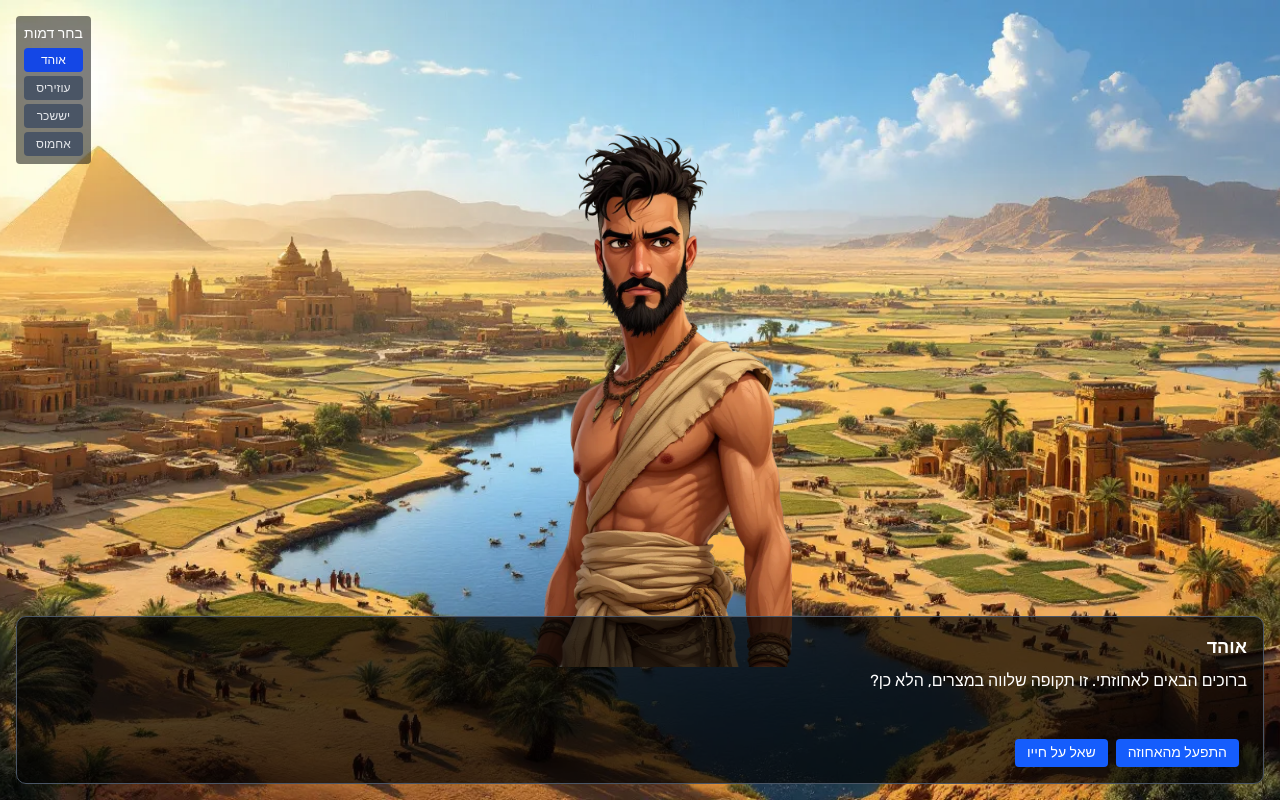
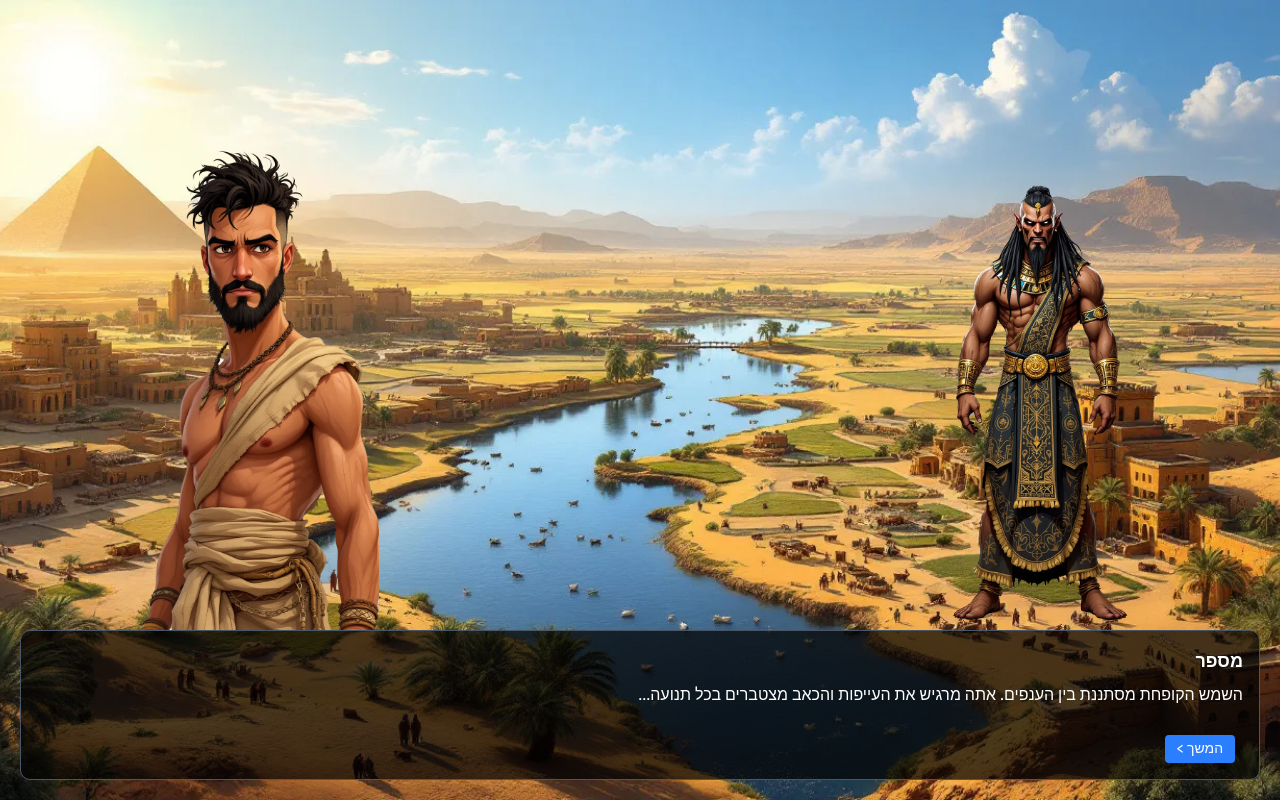
Before and after one commit to aviosipov/exodus-game, a Next.js app: page / in a window 1280 px wide. Built offline with nearby package versions, Linux system fonts and the light colour scheme.

Commit message:
feat: implement interactive scene progression and dialogue choices

```diff
--- a/src/app/page.tsx
+++ b/src/app/page.tsx
@@ -1,150 +1,228 @@
-"use client"; // Add this directive to make it a client component
+"use client"; // Required for useState and useEffect
 
-import React, { useState } from "react";
+import React, { useState, useEffect } from "react";
 
-// Define character data
-const characters = [
-  { name: "אוהד", imagePath: "/images/ohad_avatar_nobg.png" }, // Ohad
-  { name: "עוזיריס", imagePath: "/images/oziris_avatar_nobg.png" }, // Oziris (using a plausible Hebrew spelling)
-  { name: "יששכר", imagePath: "/images/yishachar_avatar_nobg.png" }, // Yishachar
-  { name: "אחמוס", imagePath: "/images/ahmos_avatar_nobg.png" }, // Ahmos (using a plausible Hebrew spelling)
+// --- Game Data ---
+const scene = [
+    {
+        id: 'start',
+        speaker: "מספר", // Narrator
+        text: "השמש הקופחת מסתננת בין הענפים. אתה מרגיש את העייפות והכאב מצטברים בכל תנועה...", // "The scorching sun filters through the branches. You feel the fatigue and pain accumulating with every movement..."
+        character_left_img: "/images/ohad_avatar_nobg.png", // Use existing Ohad image
+        character_right_img: "/images/oziris_avatar_nobg.png", // Use existing Osiris image
+        background_img: "/images/ancient_egypt_prosperity_bg.webp" // Use existing background
+    },
+    {
+        speaker: "עוזיריס", // Osiris
+        text: "אוהד, הבא לי כוס מים – אני צמא.", // "Ohad, bring me a cup of water – I am thirsty."
+        character_right_img: "/images/oziris_avatar_nobg.png", // Use existing Osiris image
+        character_left_img: "/images/ohad_avatar_nobg.png", // Use existing Ohad image
+        background_img: "/images/ancient_egypt_prosperity_bg.webp" // Use existing background
+    },
+    {
+        speaker: "אוהד (מחשבות)", // Ohad (Internal)
+        text: "למה אני זוכה לקבל רק את הפקודות הללו? פעם הייתי נערץ, והיום... האם אין בי את הכוח לשנות דבר?", // "Why do I only get these commands? I was once admired, and today... Do I not have the strength to change anything?"
+        character_left_img: "/images/ohad_avatar_nobg.png", // Use existing Ohad image
+        character_right_img: "/images/oziris_avatar_nobg.png", // Use existing Osiris image
+        background_img: "/images/ancient_egypt_prosperity_bg.webp" // Use existing background
+    },
+    {
+        speaker: "מספר", // Narrator
+        text: "כיצד תגיב?", // "How do you respond?"
+        character_left_img: "/images/ohad_avatar_nobg.png", // Use existing Ohad image
+        character_right_img: "/images/oziris_avatar_nobg.png", // Use existing Osiris image
+        background_img: "/images/ancient_egypt_prosperity_bg.webp", // Use existing background
+        choices: [
+            { text: "התנגד קלות: \"אבל אדוני, גם אני צמא...\"", outcome: 'resist' }, // "Resist slightly: \"But sir, I am also thirsty...\""
+            { text: "הגב בשתיקה.", outcome: 'silent' }, // "React silently."
+            { text: "הגב באירוניה: \"נראה שהמים היום כבדים מדי בשבילך, אדוני...\"", outcome: 'irony' } // "React with irony: \"It seems the water today is too heavy for you, sir...\""
+        ]
+    },
+    // --- Outcomes ---
+    {
+        id: 'resist',
+        speaker: "עוזיריס", // Osiris
+        text: "חוצפה! (כעסו מתלקח, אך משהו מתעורר בתוך אוהד... רצון לשינוי).", // "Insolence! (His anger flares, but something stirs within Ohad... a desire for change)."
+        character_right_img: "/images/oziris_avatar_nobg.png", // Use existing Osiris image
+        character_left_img: "/images/ohad_avatar_nobg.png", // Use existing Ohad image
+        background_img: "/images/ancient_egypt_prosperity_bg.webp", // Use existing background
+        next: 'end_scene'
+    },
+    {
+        id: 'silent',
+        speaker: "מספר", // Narrator
+        text: "(אוהד מביא את המים בשקט, סערת רוחו הפנימית חבויה. האוויר נותר כבד.)", // "(Ohad silently fetches the water, his inner turmoil hidden. The air remains heavy.)"
+        character_left_img: "/images/ohad_avatar_nobg.png", // Use existing Ohad image
+        character_right_img: "/images/oziris_avatar_nobg.png", // Use existing Osiris image
+        background_img: "/images/ancient_egypt_prosperity_bg.webp", // Use existing background
+        next: 'end_scene'
+    },
+    {
+        id: 'irony',
+        speaker: "עוזיריס", // Osiris
+        text: "(עוזיריס נראה מבולבל לרגע, אולי הבהוב של הפתעה חוצה את פניו.)", // "(Osiris looks momentarily confused, perhaps a flicker of surprise crosses his face.)"
+        character_right_img: "/images/oziris_avatar_nobg.png", // Use existing Osiris image
+        character_left_img: "/images/ohad_avatar_nobg.png", // Use existing Ohad image
+        background_img: "/images/ancient_egypt_prosperity_bg.webp", // Use existing background
+        next: 'end_scene'
+    },
+    {
+        id: 'end_scene',
+        speaker: "מספר", // Narrator
+        text: "בעוד הכוס מתמלאת, עולה בך שאלה: האם הגיע הזמן לשנות את מהלך חייך, או שעליך להישאר בצל הפחד? כל בחירה נושאת בתוכה ניצוץ שיכול להוביל לגאולה.", // "As the cup is filled, a question arises within you: Is it time to change the course of your life, or must you remain in the shadow of fear? Each choice carries a spark that could lead to redemption."
+        character_left_img: "/images/ohad_avatar_nobg.png", // Use existing Ohad image
+        character_right_img: null, // Osiris fades or is gone
+        background_img: "/images/ancient_egypt_prosperity_bg.webp", // Use existing background
+        end: true
+    }
 ];
 
 export default function Home() {
-  // State for game elements
-  const [selectedCharacter, setSelectedCharacter] = useState(characters[0]); // Start with Ohad
-  const [dialogue, setDialogue] = useState(
-    "ברוכים הבאים לאחוזתי. זו תקופה שלווה במצרים, הלא כן?" // "Welcome to my estate. It is a peaceful time in Egypt, is it not?" in Hebrew
-  );
-  const [options, setOptions] = useState([
-    "התפעל מהאחוזה", // "Admire the estate" in Hebrew
-    "שאל על חייו", // "Ask about his life" in Hebrew
-  ]);
-  const [isLoading, setIsLoading] = useState(false); // Add loading state
-  const [error, setError] = useState<string | null>(null); // Add error state
+    const [currentStepIndex, setCurrentStepIndex] = useState(0);
+    const [currentStepData, setCurrentStepData] = useState(scene[0]);
 
-  // Function to handle option clicks and interact with the API
-  const handleOptionClick = async (optionText: string) => {
-    console.log(`Selected option: ${optionText}`);
-    setIsLoading(true); // Set loading true
-    setError(null); // Clear previous errors
+    // Update currentStepData whenever currentStepIndex changes
+    useEffect(() => {
+        setCurrentStepData(scene[currentStepIndex]);
+    }, [currentStepIndex]);
 
-    try {
-      const response = await fetch("/api/interact", {
-        method: "POST",
-        headers: {
-          "Content-Type": "application/json",
-        },
-        body: JSON.stringify({
-          selectedOption: optionText,
-          currentDialogue: dialogue, // Send current context
-          characterName: selectedCharacter.name, // Send selected character's name
-        }),
-      });
-
-      if (!response.ok) {
-        throw new Error(`API request failed with status ${response.status}`);
-      }
-
-      const data = await response.json();
-
-      // Update state with response from API
-      setDialogue(data.dialogue);
-      setOptions(data.options);
-      // Assuming API might still return characterName if it can change dynamically
-      // If API *only* returns dialogue/options based on input character, this line might need adjustment/removal
-      // For now, find the character object matching the returned name, or default to current if not found/changed
-      const returnedCharacter = characters.find(c => c.name === data.characterName) || selectedCharacter;
-      setSelectedCharacter(returnedCharacter);
-    } catch (err) {
-      console.error("Interaction failed:", err);
-      setError(
-        err instanceof Error ? err.message : "An unknown error occurred"
-      );
-      // Optionally reset to a safe state or show error message in dialogue
-      setDialogue("An error occurred. Please try again.");
-      setOptions(["Retry Last Action (not implemented)"]);
-    } finally {
-      setIsLoading(false); // Set loading false
+    const handleChoice = (outcomeId: string) => {
+        const outcomeStepIndex = scene.findIndex(step => step.id === outcomeId);
+        if (outcomeStepIndex !== -1) {
+            setCurrentStepIndex(outcomeStepIndex);
+        } else {
+            console.error(`Outcome step with id "${outcomeId}" not found.`);
+            // Fallback to next sequential step if outcome not found
+            nextStep();
         }
     };
 
+    const nextStep = () => {
+        const currentStep = scene[currentStepIndex];
+
+        if (currentStep.end) {
+            console.log("End of scene.");
+            // Optionally reset or show a final message/button
+            // setCurrentStepIndex(0); // Example: Restart scene
+            return;
+        }
+
+        let nextIndex = -1;
+
+        // If the current step has a specific 'next' id, find and jump to it
+        if (currentStep.next) {
+            nextIndex = scene.findIndex(step => step.id === currentStep.next);
+            if (nextIndex === -1) {
+                console.error(`Next step with id "${currentStep.next}" not found. Proceeding sequentially.`);
+            }
+        }
+
+        // If no specific 'next' or it wasn't found, proceed sequentially
+        if (nextIndex === -1) {
+            nextIndex = currentStepIndex + 1;
+        }
+
+        // Skip over intermediate outcome steps if progressing sequentially
+        while (nextIndex < scene.length && scene[nextIndex].id && !scene[nextIndex].choices && !currentStep.next) {
+             // Only skip if we are moving sequentially (not explicitly jumping via 'next')
+             // and the target step looks like an outcome step (has id, no choices)
+             console.log(`Skipping outcome step ${nextIndex}`);
+             nextIndex++;
+        }
+
+
+        if (nextIndex < scene.length) {
+            setCurrentStepIndex(nextIndex);
+        } else {
+            console.log("End of scene reached.");
+            // Handle end of scene if reached sequentially
+        }
+    };
+
+    // Helper to get image URL or null
+    const getImageUrl = (path: string | null | undefined) => path ? path : null;
+
+    const leftCharImg = getImageUrl(currentStepData.character_left_img);
+    const rightCharImg = getImageUrl(currentStepData.character_right_img);
+    const bgImg = getImageUrl(currentStepData.background_img);
+
     return (
         <div
-      dir="rtl" // Add RTL direction attribute
+            dir="rtl" // Right-to-left for Hebrew
             className="relative w-screen h-screen overflow-hidden bg-cover bg-center bg-no-repeat"
-      style={{
-        backgroundImage: "url('/images/ancient_egypt_prosperity_bg.webp')",
-      }}
+            style={{ backgroundImage: bgImg ? `url('${bgImg}')` : 'none', backgroundColor: bgImg ? 'transparent' : '#e0d8c0' }} // Set background image or fallback color
         >
-      {/* Character Selection UI (Top Left) */}
-      <div className="absolute top-4 left-4 z-30 bg-black/50 p-2 rounded">
-        <h4 className="text-white text-sm mb-1 text-center">בחר דמות</h4> {/* Select Character */}
-        <div className="flex flex-col space-y-1">
-          {characters.map((char) => (
+            {/* Left Character */}
+            <div
+                className={`character absolute bottom-[170px] left-[50px] h-[60%] w-[30%] bg-contain bg-no-repeat bg-bottom transition-opacity duration-500 ease-in-out ${leftCharImg ? 'opacity-100' : 'opacity-0'}`} // Removed debug background color
+                style={{ backgroundImage: leftCharImg ? `url('${leftCharImg}')` : 'none' }}
+            ></div>
+
+            {/* Right Character */}
+            <div
+                className={`character absolute bottom-[170px] right-[50px] h-[60%] w-[30%] bg-contain bg-no-repeat bg-bottom transition-opacity duration-500 ease-in-out ${rightCharImg ? 'opacity-100' : 'opacity-0'}`} // Removed debug background color
+                style={{ backgroundImage: rightCharImg ? `url('${rightCharImg}')` : 'none' }}
+            ></div>
+
+            {/* Dialogue Box */}
+            <div className="absolute bottom-5 left-5 right-5 h-[150px] z-20">
+                <div className="bg-black/70 text-white rounded-lg p-4 h-full border border-gray-600 flex flex-col justify-between">
+                    {/* Speaker and Text */}
+                    <div className="text-right">
+                        <h3 className="font-bold text-lg mb-2">{currentStepData.speaker || ""}</h3>
+                        <p className="text-base">{currentStepData.text}</p>
+                    </div>
+
+                    {/* Buttons Area */}
+                    <div className="flex justify-start items-center">
+                        {currentStepData.choices ? (
+                            // Render choices if they exist
+                            currentStepData.choices.map((choice, index) => (
                                 <button
-              key={char.name}
-              onClick={() => setSelectedCharacter(char)}
-              className={`px-2 py-1 text-xs rounded ${
-                selectedCharacter.name === char.name
-                  ? "bg-blue-700 text-white"
-                  : "bg-gray-600 text-gray-200 hover:bg-gray-500"
-              }`}
+                                    key={index}
+                                    className="ms-2 px-3 py-1 bg-green-600 hover:bg-green-700 rounded text-sm transition duration-300"
+                                    onClick={() => handleChoice(choice.outcome)}
                                 >
-              {char.name}
+                                    {choice.text}
+                                </button>
+                            ))
+                        ) : !currentStepData.end ? (
+                            // Render "Next" button if no choices and not the end
+                            <button
+                                className="ms-2 px-3 py-1 bg-blue-500 hover:bg-blue-700 rounded text-sm"
+                                onClick={nextStep}
+                            >
+                                המשך {'>'} {/* Next > */}
+                            </button>
+                        ) : (
+                            // Optional: Render something at the end, e.g., a restart button
+                             <button
+                                className="ms-2 px-3 py-1 bg-gray-500 hover:bg-gray-700 rounded text-sm"
+                                onClick={() => setCurrentStepIndex(0)} // Restart
+                            >
+                                התחל מחדש {/* Restart */}
+                            </button>
+                        )}
+                    </div>
+                </div>
+            </div>
+
+             {/* Choices Box (Alternative centered display - kept commented out for now) */}
+             {/*
+             {currentStepData.choices && (
+                <div id="choices-box" className="absolute top-1/2 left-1/2 transform -translate-x-1/2 -translate-y-1/2 bg-gray-800 bg-opacity-90 p-5 rounded-lg flex flex-col gap-2 z-10">
+                    {currentStepData.choices.map((choice, index) => (
+                        <button
+                            key={index}
+                            className='choice-button bg-green-600 hover:bg-green-700 text-white font-bold py-2 px-4 rounded transition duration-300'
+                            onClick={() => handleChoice(choice.outcome)}
+                        >
+                            {choice.text}
                         </button>
                     ))}
                 </div>
-      </div>
-
-      {/* Character Layer */}
-      <div className="absolute inset-0 z-10 flex items-center justify-center pointer-events-none">
-        {" "}
-        {/* Added pointer-events-none to allow clicks through */}
-        {/* Character avatar */}
-        <div className="w-1/3 h-2/3 flex items-center justify-center overflow-hidden">
-          {" "}
-          {/* Container for image */}
-          <img
-            src={selectedCharacter.imagePath}
-            alt={`${selectedCharacter.name} Avatar`}
-            className="object-contain h-full" // Use object-contain to fit image within height, maintaining aspect ratio
-            key={selectedCharacter.name} // Add key to force re-render on character change
-          />
-        </div>
-      </div>
-
-      {/* UI Layer (Dialogue Box) */}
-      <div className="absolute bottom-0 left-0 right-0 h-1/4 z-20 p-4">
-        <div className="bg-black/70 text-white rounded-lg p-4 h-full border border-gray-600 flex flex-col justify-between">
-          <div className="text-right">
-            {" "}
-            {/* Align text to the right */}
-            <h3 className="font-bold text-lg mb-2">{selectedCharacter.name}</h3>
-            <p className="text-base">{isLoading ? "Thinking..." : dialogue}</p>
-            {error && (
-              <p className="text-red-500 text-sm mt-2">Error: {error}</p>
              )}
-          </div>
-          {/* Justify buttons to the start (left in RTL), use margin for spacing */}
-          <div className="flex justify-start">
-            {/* Render options dynamically, disable buttons when loading */}
-            {options.map((option, index) => (
-              <button
-                key={index}
-                // Add ms-2 for margin-start (left margin in RTL)
-                className={`ms-2 px-3 py-1 bg-blue-600 hover:bg-blue-700 rounded text-sm ${
-                  isLoading ? "opacity-50 cursor-not-allowed" : ""
-                }`}
-                onClick={() => handleOptionClick(option)}
-                disabled={isLoading}
-              >
-                {option}
-              </button>
-            ))}
-          </div>
-        </div>
-      </div>
+             */}
         </div>
     );
 }
```
Lines whose indentation alone changed are shown as unchanged.
